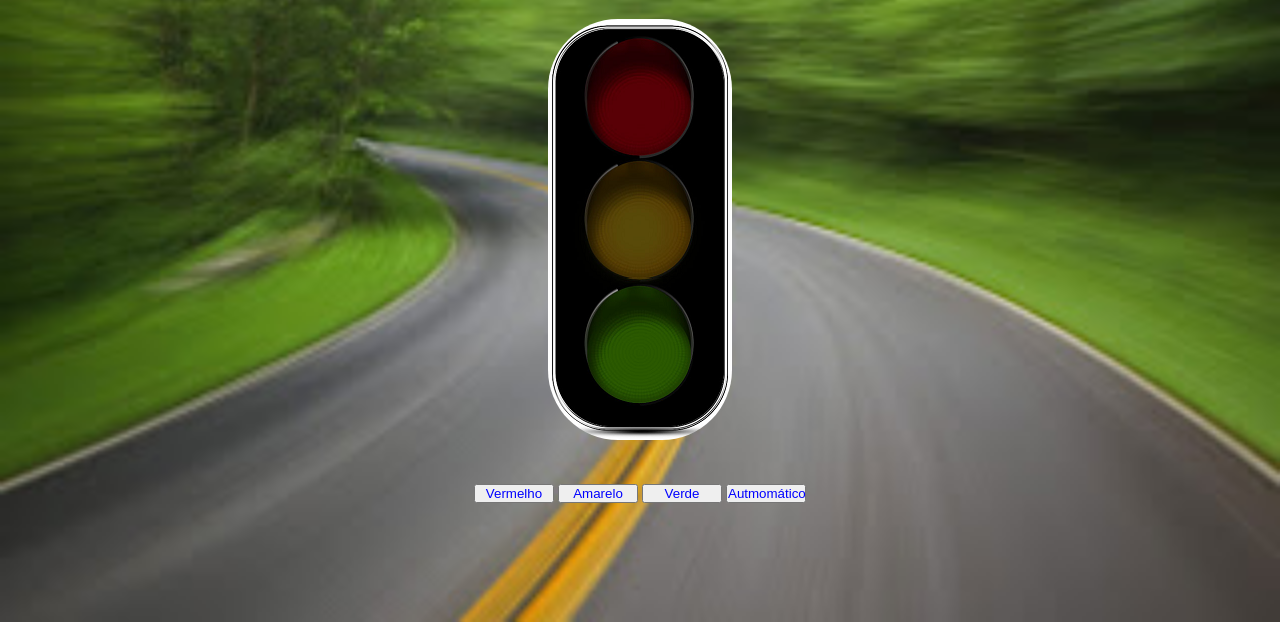
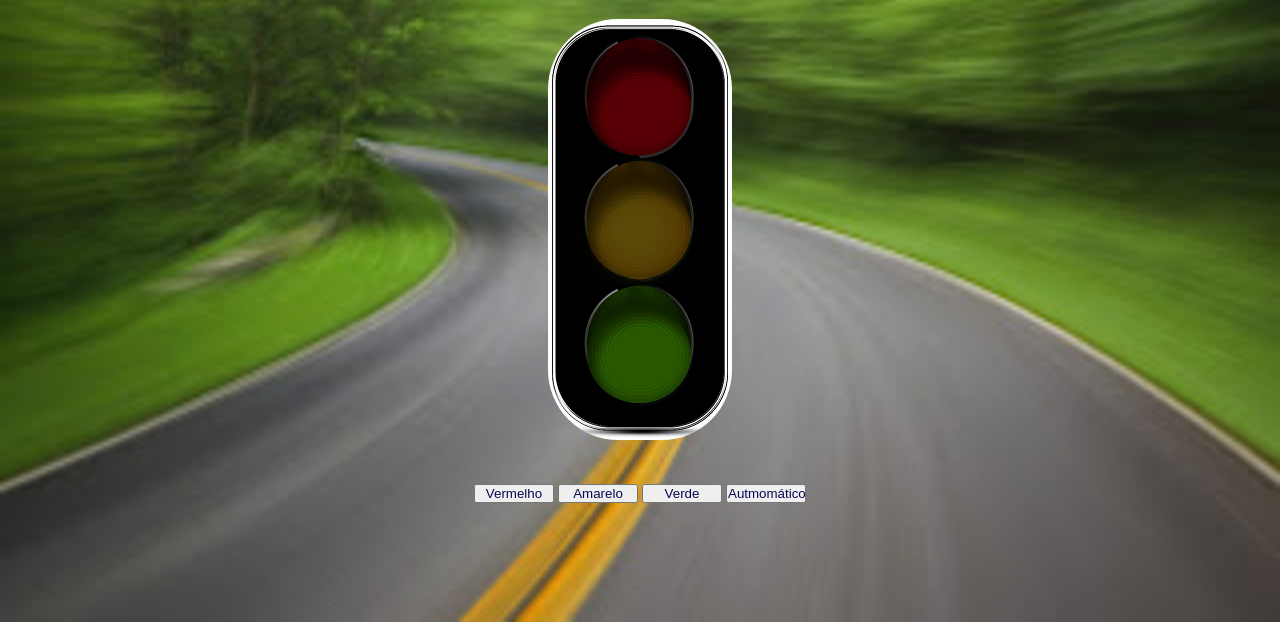
Before and after one commit to Gleirisdalton/Semaforo-001, a plain HTML site: page index.html in a window 1280 px wide. Shown: the part 178-800 px from the top of the page. Drawn offline with Linux system fonts and the light colour scheme.

Commit message:
cor button troca

```diff
--- a/estilo.css
+++ b/estilo.css
@@ -13,7 +13,7 @@ main{
 }
 .button{
     width:80px;
-    color: blue;
+    color: rgb(7, 7, 79);
 }
 body{
     background-image: url("img/R.jpg");
```
